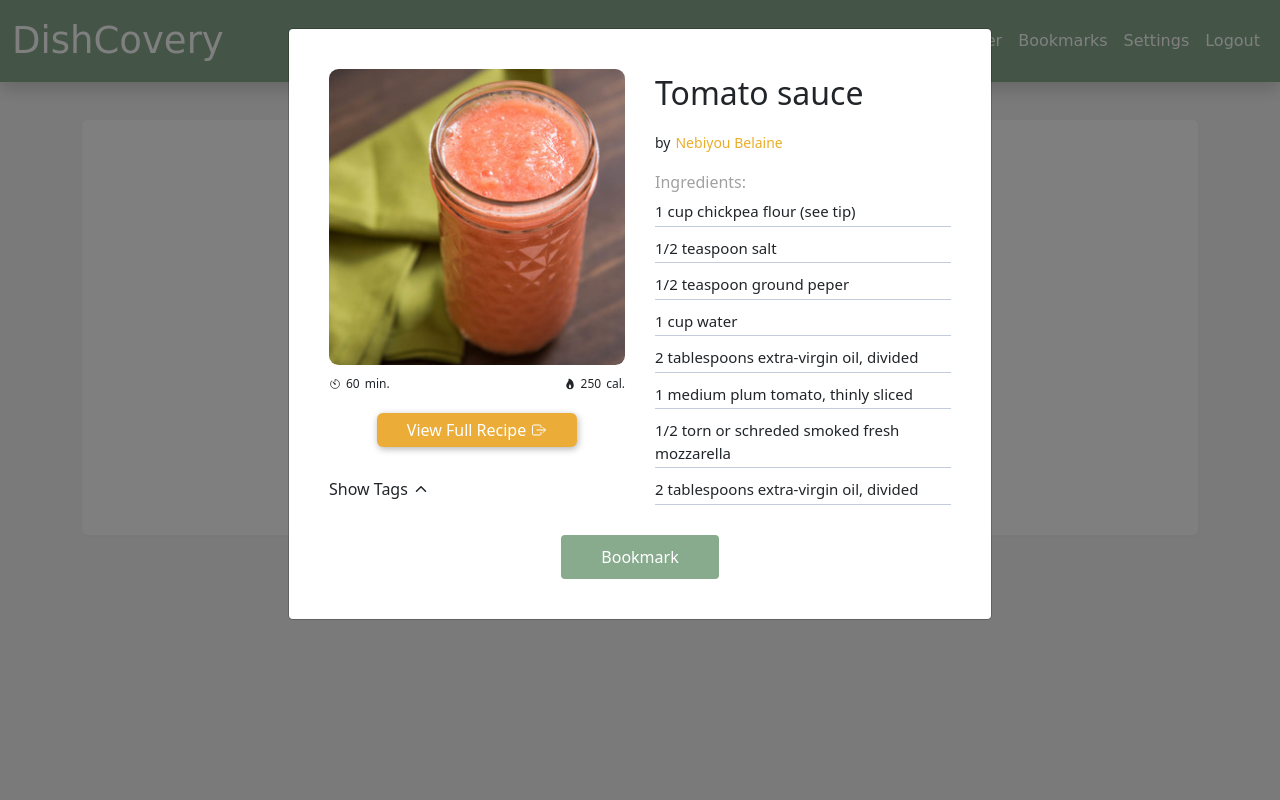
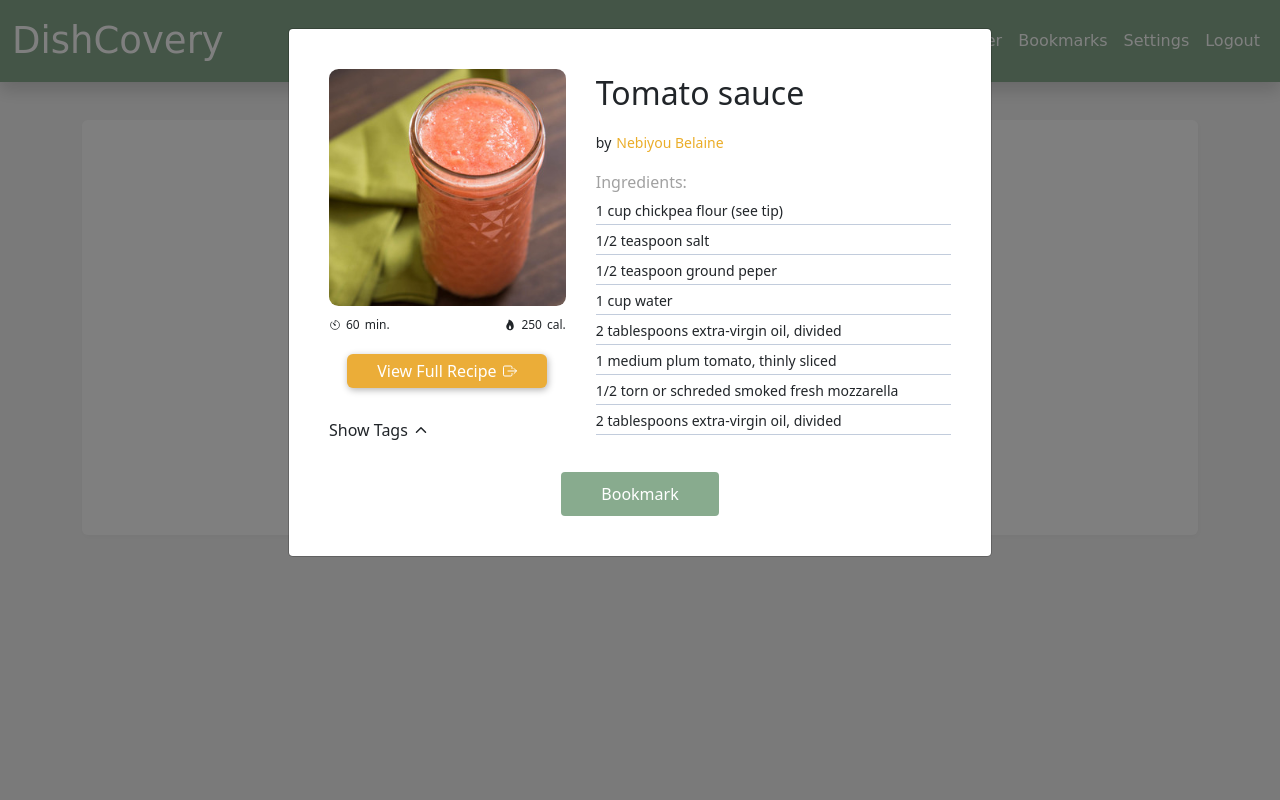
Before and after one commit to NebiyouBelaineh/Dishcovery, a Flask app: page /results in a window 1280 px wide, after a click on "Fresh Tomato Pizza Sauce From 'The Kitchn Cookbook'". Run offline with Flask 3, Linux system fonts and the light colour scheme; data that the repository does not hold is empty; some libraries are stand-ins or nearby versions.

Commit message:
modal ajustment

```diff
--- a/dishcovery/static/scripts/bookmarks.js
+++ b/dishcovery/static/scripts/bookmarks.js
@@ -10,5 +10,5 @@ cursor_tag.addEventListener("click", function(e){
 })
 $("#tagsContent").hide();
 $("#showTags").click(function(){
-	$("#tagsContent").slideToggle(400);
+	$("#tagsContent").slideToggle(300);
   });
--- a/dishcovery/static/styles/bookmarks.css
+++ b/dishcovery/static/styles/bookmarks.css
@@ -66,6 +66,7 @@ body {
 }
 .left-section{
 	/* background-color:orange; */
+	flex-basis:40%;
 }
 .left-section img {
     width: 100%;
@@ -143,13 +144,14 @@ body {
 
 .right-section{
 	/* background-color:turquoise; */
+	flex-basis:60%;
 }
 .ingredient {
-    font-size: 15px;
+    font-size: 14px;
     /* font-weight: 500; */
     border-bottom: 1px solid  #c2ccdc;
     padding-bottom: 3px;
-    margin-bottom: 10px;
+    margin-bottom: 5px;
 }
 h3.heading-secondary {
     font-size: 16px;
@@ -172,7 +174,7 @@ h3.heading-secondary {
     margin-bottom: 15px;
 }
 
-.mod-footer{
+.modale-footer{
 	margin-top:20px;
 	display:flex;
 	align-items: center;
--- a/dishcovery/templates/results.html
+++ b/dishcovery/templates/results.html
@@ -14,7 +14,7 @@
 	<!-- ----------------Modal-------------------	 -->
 
 	<div class="modal fade" id="staticBackdrop"  data-bs-keyboard="false" tabindex="-1" aria-labelledby="staticBackdropLabel" aria-hidden="true">
-		<div class="modal-dialog">
+		<div class="modal-dialog modal-dialog-scrollable">
 		<div class="modal-content">
 			<div class="modal-sections">
 				<div class="left-section">
@@ -81,7 +81,7 @@
 					</div>
 				</div>
 			</div>
-			<div class="mod-footer">
+			<div class="modale-footer">
 			<!-- <button type="button" class="btn btn-secondary" data-bs-dismiss="modal">Close</button> -->
 			<button type="button" class="btn btn-primary btn-book">Bookmark</button>
 			</div>
```
